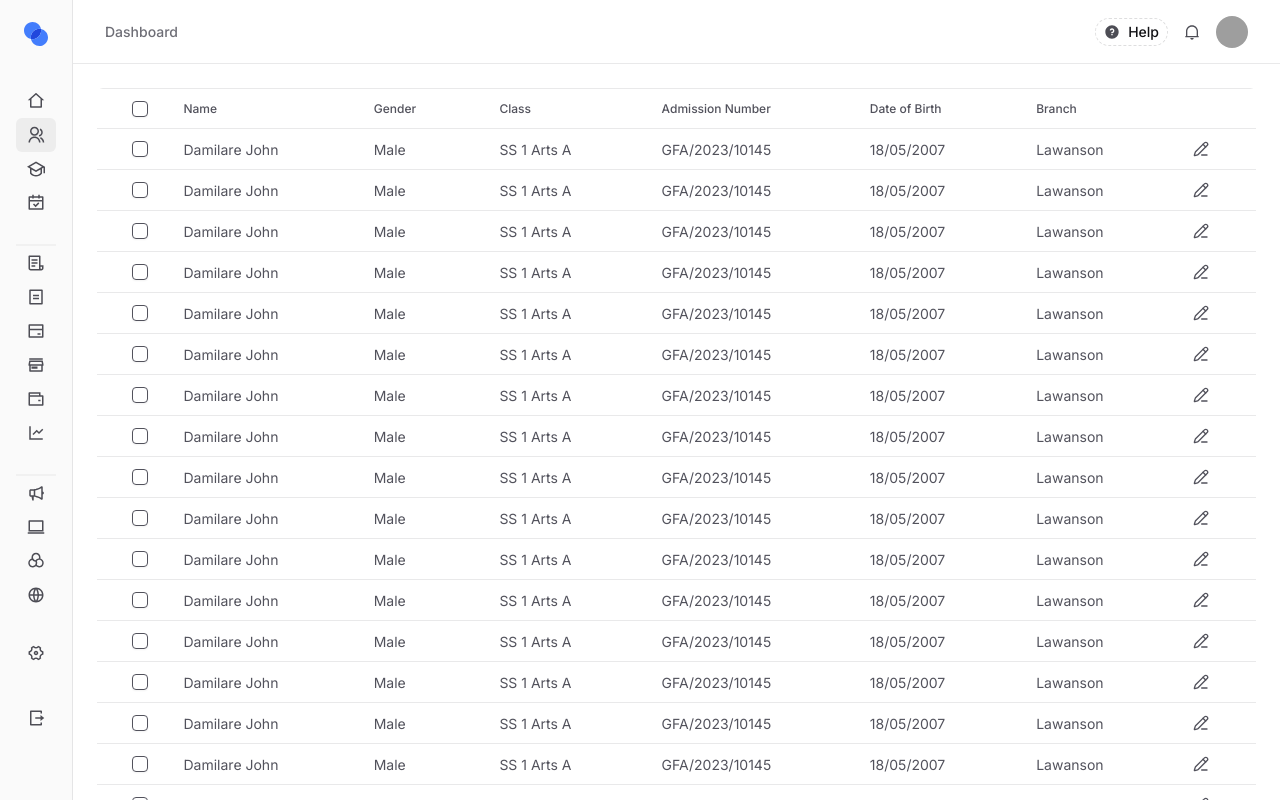
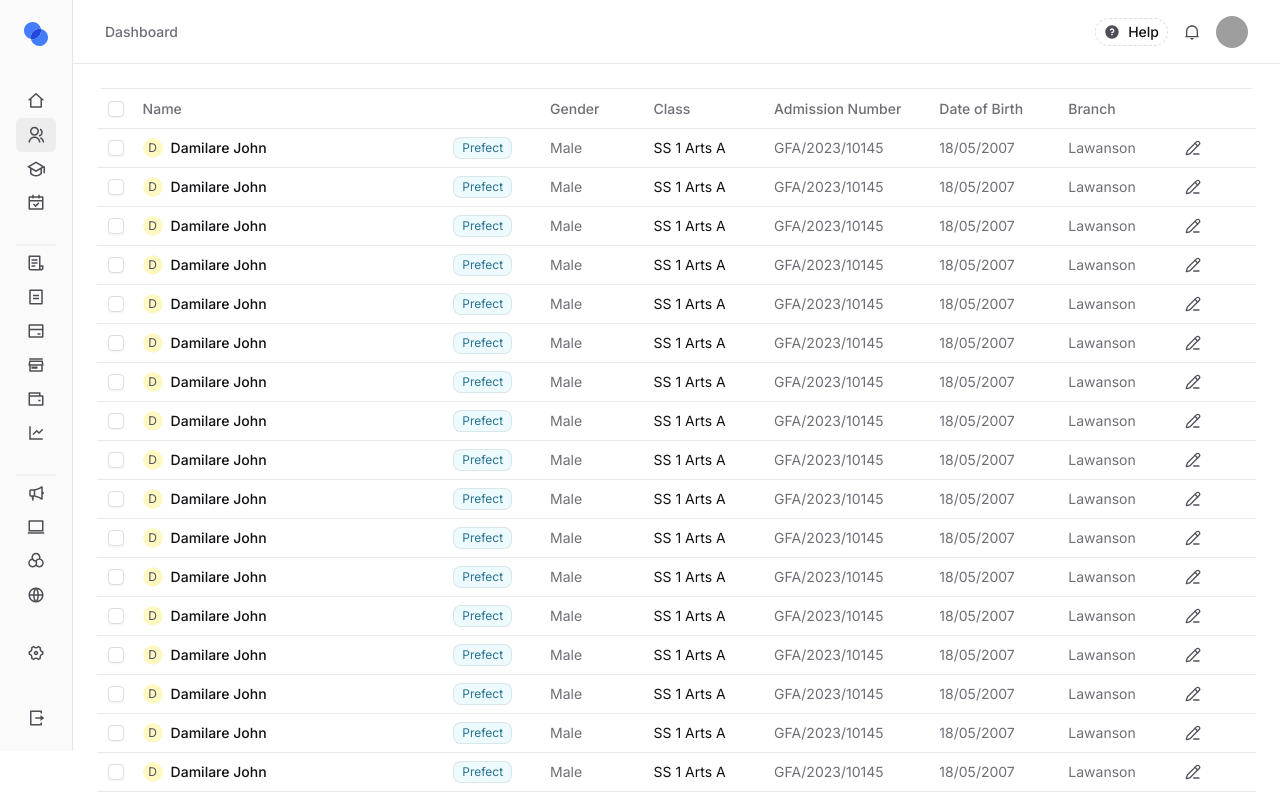
Before and after one commit to digenty/digenty-web, a Next.js app: page /student-and-parent-record in a window 1280 px wide. Built offline with nearby package versions, Linux system fonts and the light colour scheme; grey boxes are pictures that could not be loaded.

Commit message:
feat: handle row selection on table

```diff
--- a/src/components/Avatar.tsx
+++ b/src/components/Avatar.tsx
@@ -13,7 +13,7 @@ export const Avatar = ({
   return (
     <AvatarComponent className={cn(className)}>
       <AvatarImage src={url} />
-      <AvatarFallback className={generateRandomColor(username)}>{username.slice(0, 1).toUpperCase()}</AvatarFallback>
+      <AvatarFallback className={cn("text-xs", generateRandomColor(username))}>{username.slice(0, 1).toUpperCase()}</AvatarFallback>
     </AvatarComponent>
   );
 };
--- a/src/components/DataTable/index.tsx
+++ b/src/components/DataTable/index.tsx
@@ -3,6 +3,7 @@
 import { ColumnDef, flexRender, getCoreRowModel, Row, useReactTable } from "@tanstack/react-table";
 
 import { Table, TableBody, TableCell, TableHead, TableHeader, TableRow } from "@/components/ui/table";
+import { cn } from "@/lib/utils";
 // import Pagination from "./Pagination";
 
 interface DataTableProps<TData, TValue> {
@@ -41,12 +42,12 @@ export const DataTable = <TData, TValue>({
     <div className="space-y-12">
       <div className="overflow-hidden rounded-md">
         <Table className="w-full">
-          <TableHeader className="bg-orange-xfaint font-poppins border-border-default border-y">
+          <TableHeader className="border-border-default border-y">
             {table.getHeaderGroups().map(headerGroup => (
               <TableRow key={headerGroup.id} className="border-border-default border-b">
                 {headerGroup.headers.map(header => {
                   return (
-                    <TableHead key={header.id} className="px-7.5">
+                    <TableHead key={header.id} className="pr-7.5">
                       {header.isPlaceholder ? null : flexRender(header.column.columnDef.header, header.getContext())}
                     </TableHead>
                   );
@@ -60,10 +61,15 @@ export const DataTable = <TData, TValue>({
                 <TableRow
                   key={row.id}
                   data-state={row.getIsSelected() && "selected"}
-                  className="bg-orange-light border-border-default border-y text-base"
+                  className="border-border-default data-[state=selected]:bg-bg-basic-gray-subtle border-y text-sm"
                 >
                   {row.getVisibleCells().map(cell => (
-                    <TableCell key={cell.id} className="px-7.5" onClick={cell.column.id === "actions" ? () => clickHandler(row) : undefined}>
+                    <TableCell
+                      style={{ width: cell.column.getSize() }}
+                      key={cell.id}
+                      className="pr-7.5"
+                      onClick={cell.column.id === "actions" ? () => clickHandler(row) : undefined}
+                    >
                       {flexRender(cell.column.columnDef.cell, cell.getContext())}
                     </TableCell>
                   ))}
--- a/src/components/DataTable/types.ts
+++ b/src/components/DataTable/types.ts
@@ -6,5 +6,5 @@ export interface Student {
   admissionNumber: string;
   dob: string;
   branch: string;
-  tags?: { label: string; color?: "blue" | "purple" | "gray" }[];
+  tags?: { label: string; color?: "bg-basic-cyan-strong" | "bg-basic-violet-strong"; bgColor?: "bg-badge-cyan" | "bg-badge-violet" }[];
 }
--- a/src/components/Header/index.tsx
+++ b/src/components/Header/index.tsx
@@ -28,7 +28,7 @@ export const Header = () => {
 
         <div className="flex items-center gap-2">
           <Image src="/icons/Logomark.svg" width={24} height={24} alt="Digenty logo" />
-          <p className="text-sm font-medium text-zinc-950">Digenty</p>
+          <p className="text-text-default text-sm font-medium">Digenty</p>
         </div>
       </div>
 
--- a/src/components/Sidebar/index.tsx
+++ b/src/components/Sidebar/index.tsx
@@ -25,7 +25,7 @@ export const Sidebar = () => {
   }, [pathname, setActiveNav]);
 
   return (
-    <>
+    <aside>
       <div
         className={cn(
           "border-border-default bg-bg-sidebar-subtle hidden w-69 space-y-4 border-r p-4 md:block md:space-y-8",
@@ -116,7 +116,7 @@ export const Sidebar = () => {
           <div className="flex justify-between">
             <div className="flex items-center gap-2">
               <Image src="/icons/Logomark.svg" width={24} height={24} alt="Digenty logo" />
-              <p className="text-sm font-medium text-zinc-950">Digenty</p>
+              <p className="text-text-default text-sm font-medium">Digenty</p>
             </div>
 
             <Button variant="ghost" onClick={() => setIsSidebarOpen(false)} className="p-0">
@@ -129,12 +129,24 @@ export const Sidebar = () => {
                 <div key={nav.menu[0].title}>
                   <p className="text-xs leading-4 font-medium">{nav.title}</p>
 
-                  {nav.menu.map(menu => (
-                    <nav key={menu.title} className={cn("flex cursor-pointer gap-[11px] py-2")}>
-                      <menu.icon fill="var(--color-icon-default-subtle)" />
-                      <p className="text-sm leading-5 font-medium">{menu.title}</p>
-                    </nav>
-                  ))}
+                  {nav.menu.map(menu => {
+                    const isActive = activeNav === menu.url || (!activeNav && menu.title === "Dashboard");
+
+                    return (
+                      <nav
+                        key={menu.title}
+                        className={cn(
+                          "flex cursor-pointer gap-[11px] p-2",
+                          !isSidebarOpen && "justify-center px-0",
+                          isActive && "bg-bg-state-soft rounded-md",
+                        )}
+                        onClick={() => router.push(menu.url)}
+                      >
+                        <menu.icon fill="var(--color-icon-default-subtle)" />
+                        <p className="text-sm leading-5 font-medium">{menu.title}</p>
+                      </nav>
+                    );
+                  })}
                 </div>
               );
             })}
@@ -146,6 +158,6 @@ export const Sidebar = () => {
           </nav>
         </SheetContent>
       </Sheet>
-    </>
+    </aside>
   );
 };
--- a/src/components/StudentAndParentRecord/Columns.tsx
+++ b/src/components/StudentAndParentRecord/Columns.tsx
@@ -4,6 +4,8 @@ import { Checkbox } from "@/components/ui/checkbox";
 import { ColumnDef } from "@tanstack/react-table";
 import { PencilLineIcon } from "lucide-react";
 import { Student } from "../DataTable/types";
+import { Avatar } from "../Avatar";
+import { cn } from "@/lib/utils";
 
 export const columns: ColumnDef<Student>[] = [
   {
@@ -11,58 +13,85 @@ export const columns: ColumnDef<Student>[] = [
     header: ({ table }) => (
       <div className="flex items-center justify-center">
         <Checkbox
-          checked={table.getIsAllPageRowsSelected() || (table.getIsSomePageRowsSelected() && "indeterminate")}
-          onCheckedChange={value => table.toggleAllPageRowsSelected(!!value)}
+          checked={table.getIsAllPageRowsSelected() || table.getIsSomePageRowsSelected()}
+          onCheckedChange={(value: boolean) => table.toggleAllPageRowsSelected(!!value)}
           aria-label="Select all"
         />
       </div>
     ),
     cell: ({ row }) => (
       <div className="flex items-center justify-center">
-        <Checkbox checked={row.getIsSelected()} onCheckedChange={value => row.toggleSelected(!!value)} aria-label="Select row" />
+        <Checkbox checked={row.getIsSelected()} onCheckedChange={(value: boolean) => row.toggleSelected(!!value)} aria-label="Select row" />
       </div>
     ),
+    size: 100,
     enableSorting: false,
     enableHiding: false,
   },
   {
     accessorKey: "id",
-    header: () => <div className="text-xs font-medium">Id</div>,
+    header: () => <div className="text-text-muted text-sm font-medium">Id</div>,
   },
   {
     accessorKey: "name",
-    header: () => <div className="text-xs font-medium">Name</div>,
-    cell: ({ row }) => <span className="cursor-pointer text-sm">{row.original.name}</span>,
+    header: () => <div className="text-text-muted text-sm font-medium">Name</div>,
+    cell: ({ row }) => (
+      <div className="flex items-center justify-between gap-4">
+        <div className="flex items-center gap-2">
+          <Avatar username="Damilare John" className="size-5" url="" />
+          <span className="text-text-default cursor-pointer pl-0 text-sm font-medium">{row.original.name}</span>
+        </div>
+
+        {row.original.tags && (
+          <div className="flex items-center gap-2">
+            {row.original.tags.map(tag => (
+              <span
+                className={cn("bg-bg-badge-cyan text-bg-basic-cyan-strong border-border-default rounded-lg border px-2 py-0.5 text-xs")}
+                key={tag.label}
+              >
+                {tag.label}
+              </span>
+            ))}
+          </div>
+        )}
+      </div>
+    ),
+    size: 900,
   },
   {
     accessorKey: "gender",
-    header: () => <div className="text-xs font-medium">Gender</div>,
-    cell: ({ row }) => <span className="cursor-pointer text-sm">{row.original.gender}</span>,
+    header: () => <div className="text-text-muted text-sm font-medium">Gender</div>,
+    cell: ({ row }) => <span className="text-text-muted cursor-pointer text-sm font-normal">{row.original.gender}</span>,
+    size: 150,
   },
   {
     accessorKey: "class",
-    header: () => <div className="text-xs font-medium">Class</div>,
-    cell: ({ row }) => <span className="cursor-pointer text-sm">{row.original.class}</span>,
+    header: () => <div className="text-text-muted text-sm font-medium">Class</div>,
+    cell: ({ row }) => <span className="text-text-default cursor-pointer text-sm font-normal">{row.original.class}</span>,
+    size: 150,
   },
   {
     accessorKey: "admissionNumber",
-    header: () => <div className="text-xs font-medium">Admission Number</div>,
-    cell: ({ row }) => <span className="cursor-pointer text-sm">{row.original.admissionNumber}</span>,
+    header: () => <div className="text-text-muted text-sm font-medium">Admission Number</div>,
+    cell: ({ row }) => <span className="text-text-muted cursor-pointer text-sm font-normal">{row.original.admissionNumber}</span>,
+    size: 150,
   },
   {
     accessorKey: "dob",
-    header: () => <div className="text-xs font-medium">Date of Birth</div>,
-    // cell: ({ row }) => <span className="cursor-pointer text-sm">{formatDate(row.original.dob)}</span>,
-    cell: ({ row }) => <span className="cursor-pointer text-sm">{row.original.dob}</span>,
+    header: () => <div className="text-text-muted text-sm font-medium">Date of Birth</div>,
+    // cell: ({ row }) => <span className="cursor-pointer text-sm font-normal text-text-muted">{formatDate(row.original.dob)}</span>,
+    cell: ({ row }) => <span className="text-text-muted cursor-pointer text-sm font-normal">{row.original.dob}</span>,
+    size: 150,
   },
   {
     accessorKey: "branch",
-    header: () => <div className="text-xs font-medium">Branch</div>,
-    cell: ({ row }) => <span className="cursor-pointer text-sm">{row.original.branch}</span>,
+    header: () => <div className="text-text-muted text-sm font-medium">Branch</div>,
+    cell: ({ row }) => <span className="text-text-muted cursor-pointer text-sm font-normal">{row.original.branch}</span>,
+    size: 150,
   },
   {
     id: "actions",
-    header: () => <div className="cursor-pointer text-xs font-medium"></div>,
+    header: () => <div className="text-text-muted cursor-pointer text-sm font-medium"></div>,
     cell: ({ row }) => {
       return (
         <div className="flex items-center">
@@ -75,5 +104,6 @@ export const columns: ColumnDef<Student>[] = [
         </div>
       );
     },
+    size: 150,
   },
 ];
--- a/src/components/StudentAndParentRecord/index.tsx
+++ b/src/components/StudentAndParentRecord/index.tsx
@@ -1,8 +1,7 @@
 "use client";
-import React, { useState } from "react";
 import { DataTable } from "@/components/DataTable";
-import { ColumnDef } from "@tanstack/react-table";
 import { Student } from "@/components/DataTable/types";
+import { useState } from "react";
 import { columns } from "./Columns";
 
 const students: Student[] = Array.from({ length: 60 }).map(() => ({
@@ -13,7 +12,7 @@ const students: Student[] = Array.from({ length: 60 }).map(() => ({
   admissionNumber: "GFA/2023/10145",
   dob: "18/05/2007",
   branch: "Lawanson",
-  tags: Math.random() > 0.5 ? [{ label: "Prefect", color: "blue" }] : [{ label: "Scholarship", color: "purple" }],
+  tags: [{ label: "Prefect", color: "bg-basic-cyan-strong", bgColor: "bg-badge-cyan" }],
 }));
 
 // const columns: ColumnDef<Student>[] = [
@@ -44,7 +43,7 @@ const StudentAndParentRecord = () => {
 
   return (
     <div className="p-6">
-      <DataTable<Student>
+      <DataTable
         columns={columns}
         data={students}
         totalCount={students.length}
--- a/src/components/ui/checkbox.tsx
+++ b/src/components/ui/checkbox.tsx
@@ -11,7 +11,7 @@ function Checkbox({ className, ...props }: React.ComponentProps<typeof CheckboxP
     <CheckboxPrimitive.Root
       data-slot="checkbox"
       className={cn(
-        "peer border-input dark:bg-input/30 data-[state=checked]:bg-primary data-[state=checked]:text-primary-foreground dark:data-[state=checked]:bg-primary data-[state=checked]:border-primary focus-visible:border-ring focus-visible:ring-ring/50 aria-invalid:ring-destructive/20 dark:aria-invalid:ring-destructive/40 aria-invalid:border-destructive size-4 shrink-0 rounded-[4px] border shadow-xs transition-shadow outline-none focus-visible:ring-[3px] disabled:cursor-not-allowed disabled:opacity-50",
+        "peer border-border-darker data-[state=checked]:border-bg-checkbox-active data-[state=checked]:bg-bg-checkbox-active data-[state=checked]:text-icon-white-default focus-visible:border-ring focus-visible:ring-ring/50 aria-invalid:ring-destructive/20 aria-invalid:border-destructive disabled:bg-bg-checkbox-disabled disabled:text-icon-default-disabled size-4 shrink-0 rounded-[4px] border shadow-xs transition-shadow outline-none focus-visible:ring-[3px] disabled:cursor-not-allowed",
         className,
       )}
       {...props}
--- a/src/components/ui/table.tsx
+++ b/src/components/ui/table.tsx
@@ -35,7 +35,7 @@ function TableHead({ className, ...props }: React.ComponentProps<"th">) {
     <th
       data-slot="table-head"
       className={cn(
-        "text-foreground h-10 px-2 text-left align-middle font-medium whitespace-nowrap [&:has([role=checkbox])]:pr-0 [&>[role=checkbox]]:translate-y-[2px]",
+        "text-foreground h-10 px-2 text-left align-middle font-medium whitespace-nowrap [&:has([role=checkbox])]:px-0 [&>[role=checkbox]]:translate-y-[2px]",
         className,
       )}
       {...props}
@@ -47,7 +47,7 @@ function TableCell({ className, ...props }: React.ComponentProps<"td">) {
   return (
     <td
       data-slot="table-cell"
-      className={cn("p-2 align-middle whitespace-nowrap [&:has([role=checkbox])]:pr-0 [&>[role=checkbox]]:translate-y-[2px]", className)}
+      className={cn("p-2 align-middle whitespace-nowrap [&:has([role=checkbox])]:w-10 [&:has([role=checkbox])]:px-0", className)}
       {...props}
     />
   );
```
